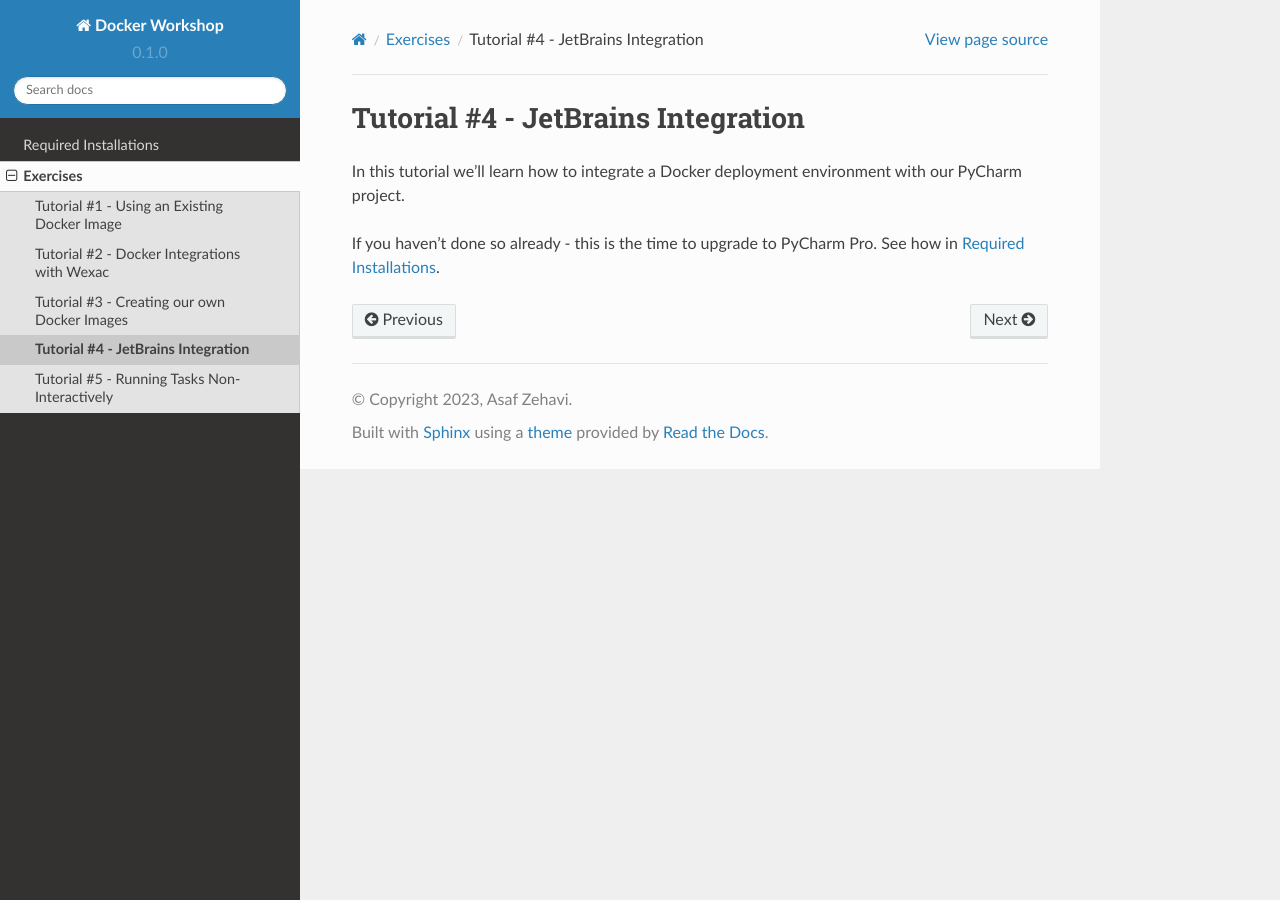
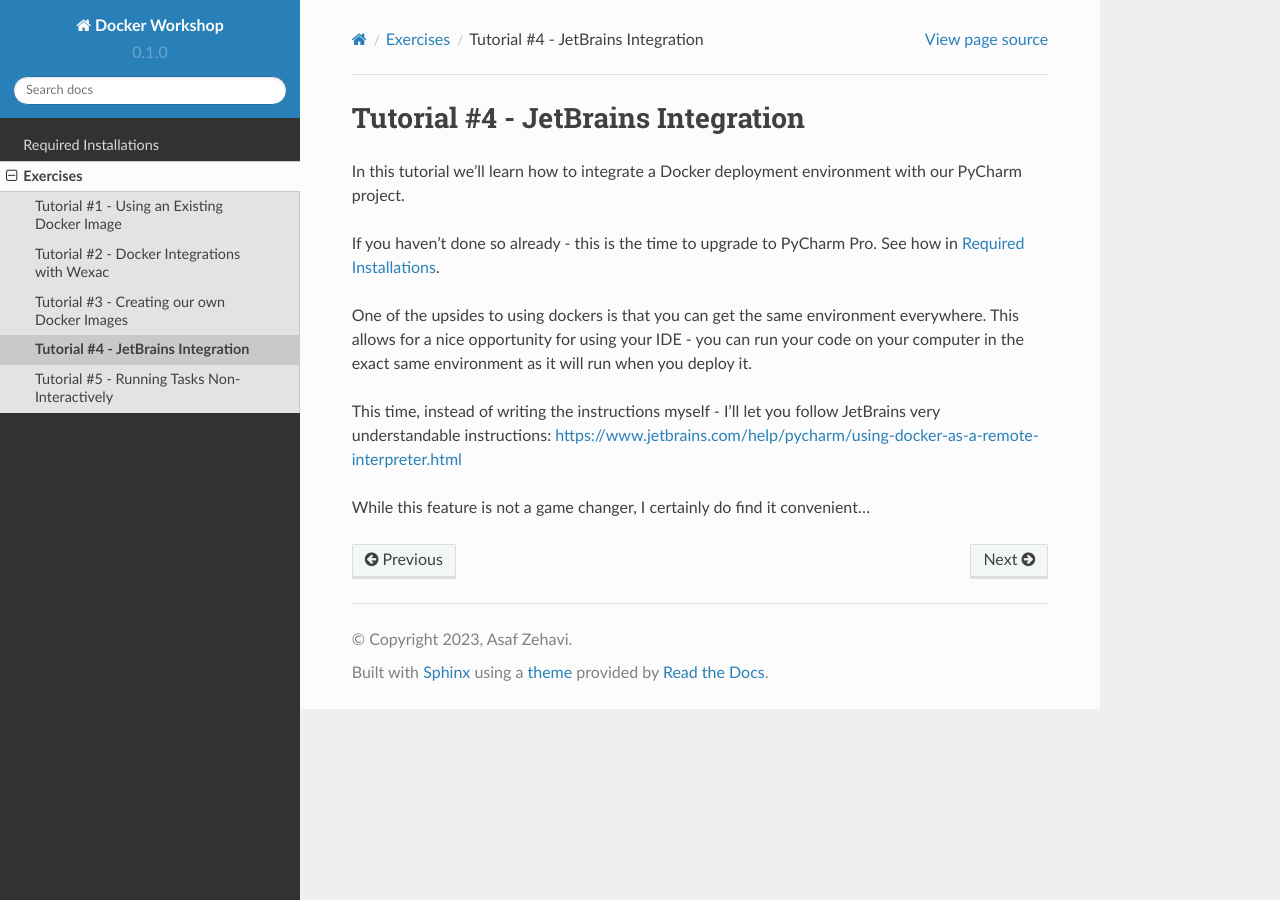
Before and after one commit to asaf-zehavi/docker-workshop, a Sphinx documentation site: the page built from docs/source/exercises/4-jetbrains.rst, in a window 1280 px wide. Built offline with Sphinx 7.4.7 and the Read the Docs theme 2.0.0, drawn with Linux system fonts in a browser that asks for light colours.

Commit message:
JetBrains integration

```diff
--- a/docs/source/exercises/4-jetbrains.rst
+++ b/docs/source/exercises/4-jetbrains.rst
@@ -4,3 +4,12 @@ Tutorial #4 - JetBrains Integration
 In this tutorial we'll learn how to integrate a Docker deployment environment with our PyCharm project.
 
 If you haven't done so already - this is the time to upgrade to PyCharm Pro. See how in :ref:`installation`.
+
+One of the upsides to using dockers is that you can get the same environment everywhere. This allows for a nice
+opportunity for using your IDE - you can run your code on your computer in the exact same environment as it will run
+when you deploy it.
+
+This time, instead of writing the instructions myself - I'll let you follow JetBrains very understandable instructions:
+https://www.jetbrains.com/help/pycharm/using-docker-as-a-remote-interpreter.html
+
+While this feature is not a game changer, I certainly do find it convenient...
```
